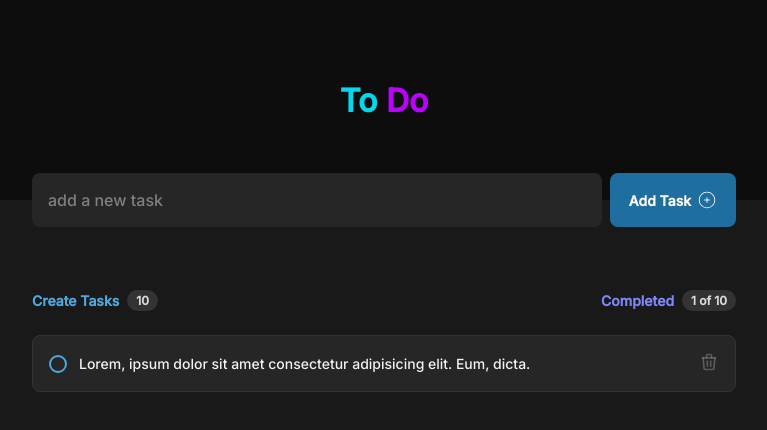
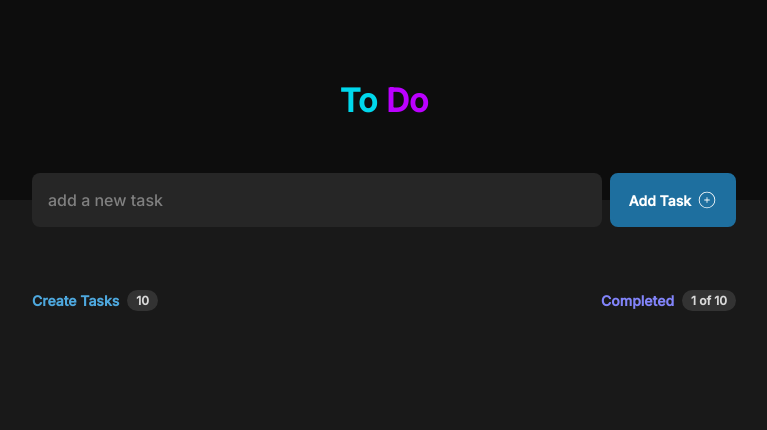
Before and after one commit to HastiSajadi/todo-react, a React (Vite) app in the folder todo-app/: page / in a window 1280 px wide. Shown: the top 430 px of the page, without its empty margins (256-1023 px from the left). Built offline with nearby package versions, Linux system fonts and the light colour scheme.

Commit message:
add task functions

```diff
--- a/todo-app/src/App.jsx
+++ b/todo-app/src/App.jsx
@@ -3,12 +3,23 @@ import {Header} from './components/header'
 import {Task} from './components/task'
 
 function App() {
-  const [count, setCount] = useState(0)
+  const [tasks, setTasks] = useState([]);
+
+  function addTask(taskTitle){
+    setTasks([
+      ...tasks,
+      {
+        id: crypto.randomUUID(),
+        title: taskTitle,
+        isComplete: false
+      }
+    ])
+  }
 
   return (
     <>
-      <Header/>
-      <Task/>
+      <Header onAddTask={addTask}/>
+      <Task tasks={tasks}/>
     </>
   )
 }
--- a/todo-app/src/components/header/index.jsx
+++ b/todo-app/src/components/header/index.jsx
@@ -1,13 +1,27 @@
 import styles from './header.module.css'
 import {CiCirclePlus} from 'react-icons/ci'
+import { useState } from 'react'
 
-export function Header(){
+export function Header({onAddTask}){
+
+    const [title , setTitle] = useState('');
+
+    function handleSubmit(event){
+        event.preventDefault();
+        onAddTask(title);
+        setTitle('');
+    }
+
+    function onChangeTitle(event){
+        setTitle(event.target.value);
+    }
+
     return(
         <header className={styles.header}>
             <h1>To <span>Do</span></h1>
 
-            <form className={styles.newTaskForm}>
-                <input placeholder='add a new task' type='text' />
+            <form onSubmit={handleSubmit} className={styles.newTaskForm}>
+                <input placeholder='add a new task' type='text' value={title} onChange={onChangeTitle} />
                 <button>
                     Add Task
                     <CiCirclePlus size={20} />
--- a/todo-app/src/components/task-list/index.jsx
+++ b/todo-app/src/components/task-list/index.jsx
@@ -1,14 +1,14 @@
 import styles from './task-list.module.css'
 import {TbTrash} from 'react-icons/tb'
 
-export function TaskList(){
+export function TaskList({task}){
     return(
         <div className={styles.task}>
             <button className={styles.checkContainer}>
                 <div/>
             </button>
 
-            <p>Lorem, ipsum dolor sit amet consectetur adipisicing elit. Eum, dicta.</p>
+            <p>{task.title}</p>
             <button className={styles.deleteButton}>
                 <TbTrash size={20}/>
             </button>
--- a/todo-app/src/components/task/index.jsx
+++ b/todo-app/src/components/task/index.jsx
@@ -1,7 +1,8 @@
 import { TaskList } from '../task-list'
 import styles from './task.module.css'
 
-export function Task(){
+export function Task({tasks}){
+
     return(
         <section className={styles.task}>
             <header className={styles.header}>
@@ -16,7 +17,10 @@ export function Task(){
             </header>
 
             <div className={styles.list}>
-                <TaskList />
+                {tasks.map(task => (
+                    <TaskList key={task.id} task={task} />
+                )
+                )}
             </div>
         </section>
     )
```
